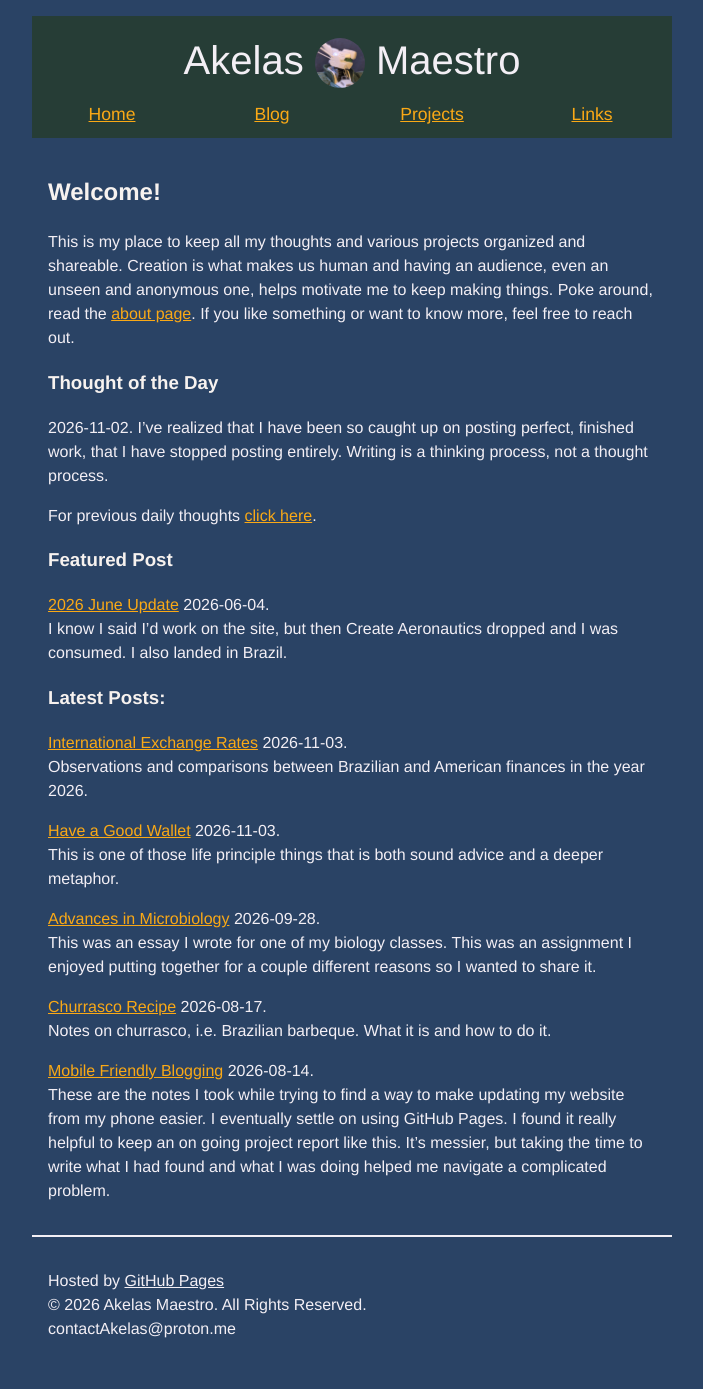
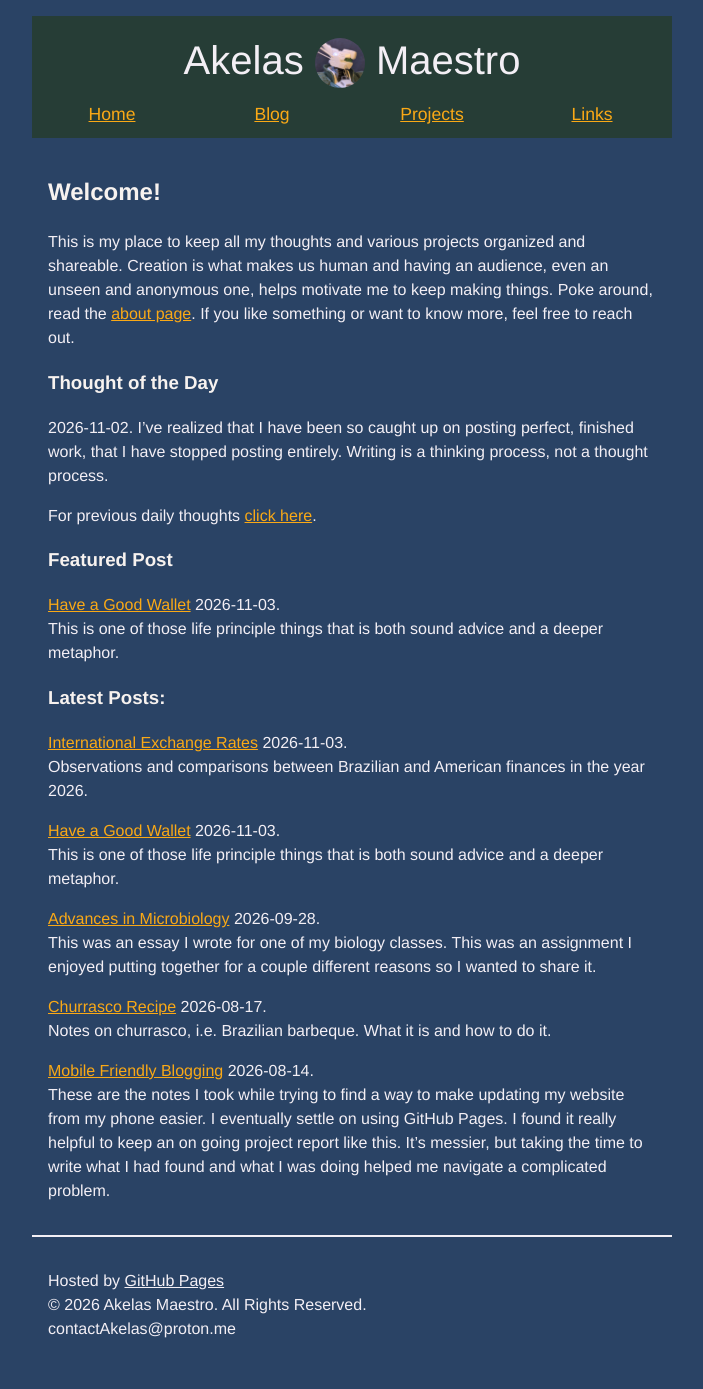
Before and after one commit to AkelasMaestro/akelasmaestro.github.io, a Jekyll site: the page built from index.md, in a window 1280 px wide. Shown: the whole page, without its empty margins (288-991 px from the left). Built offline with Jekyll 4.4.1, drawn with Linux system fonts in a browser that asks for light colours.

Commit message:
[PUBLISHER] Merge #49

```diff
--- a/index.md
+++ b/index.md
@@ -31,7 +31,7 @@ For previous daily thoughts
 
 <h3>Featured Post</h3>
 
-{% assign featured_post = site.posts | where: "title", "2026 June Update" | first %}
+{% assign featured_post = site.posts | where: "title", "Have a Good Wallet" | first %}
 <p>
 <a href="{{ featured_post.url }}">{{ featured_post.title }}</a>
 <span class="postDate">{{ featured_post.date | date: "%Y-%m-%d" }}. </span> <br>
```
